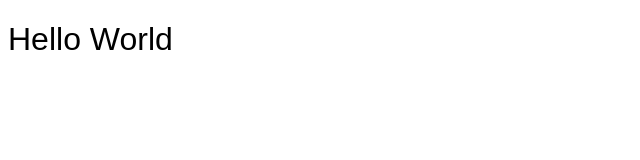
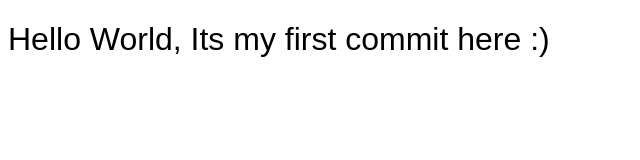
Before and after one commit to vamsics2/dockerized, a plain HTML site: page index.html in a window 1280 px wide. Shown: the whole page, without its empty margins (0-640 px from the left). Drawn offline with Linux system fonts and the light colour scheme.

Commit message:
Update index.html

```diff
--- a/index.html
+++ b/index.html
@@ -15,7 +15,7 @@
 <body>
 
     <h1>
-        Hello World
+        Hello World, Its my first commit here :)
     </h1>
 
 </body>
```
